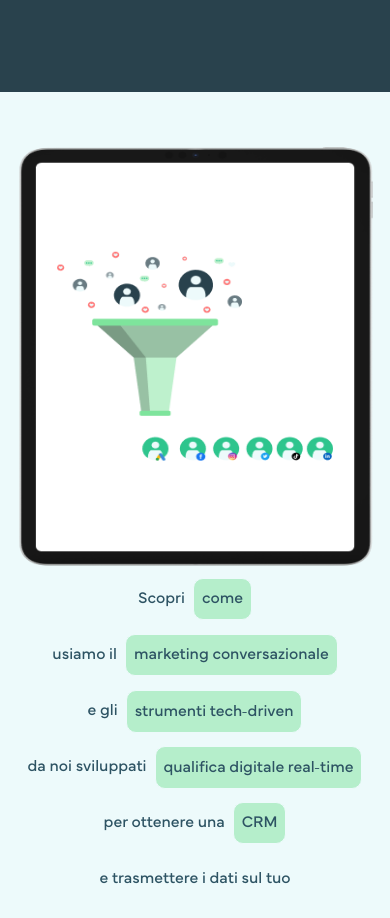
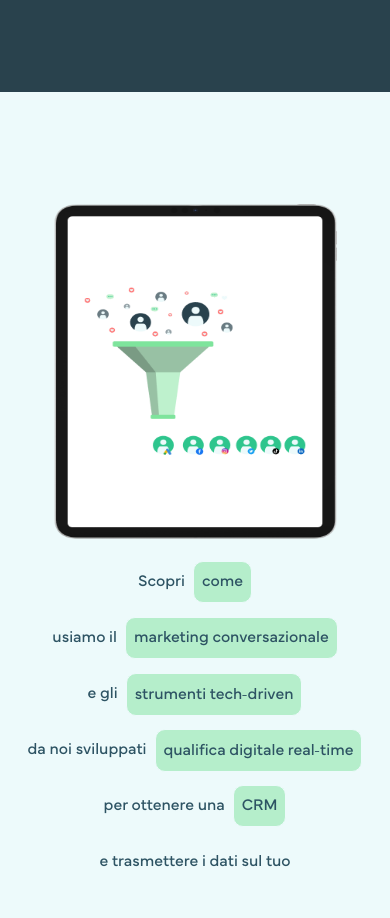
Before and after one commit to neharadialcode/daicar-group-animation, a React (Create React App) app: page / in a window 390 px wide. Shown: the part 4240-5158 px from the top of the page. Built offline with nearby package versions, Linux system fonts and the light colour scheme.

Commit message:
updating TabsImage section code

```diff
--- a/src/assets/scss/media.scss
+++ b/src/assets/scss/media.scss
@@ -940,6 +940,8 @@
     left: 0% !important;
     width: 100% !important;
     height: unset;
+    transform: scale(0.8) !important;
+    margin-bottom: -34px !important;
   }
   .tabs_btn {
     padding: 8px;
--- a/src/components/TabsImage.jsx
+++ b/src/components/TabsImage.jsx
@@ -456,7 +456,7 @@ const TabsImage = () => {
                         ? "d-none"
                         : "position-absolute top-0 start-0 w-100 pt-3 custom_height_tab_img tabs_img d-sm-none"
                     }`}
-                    src={obj.card_img}
+                    src={obj.card_img2}
                     alt="card_img"
                   />
                 </div>
```
